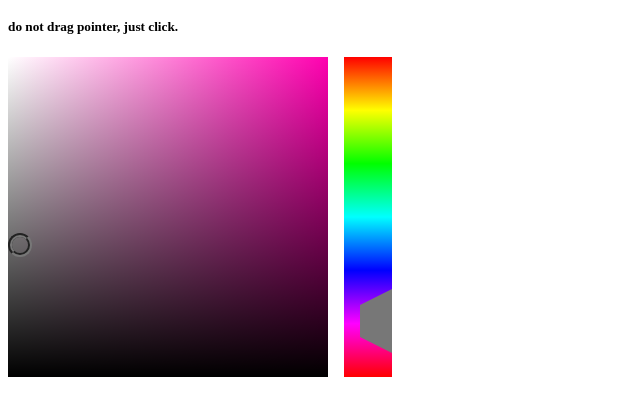
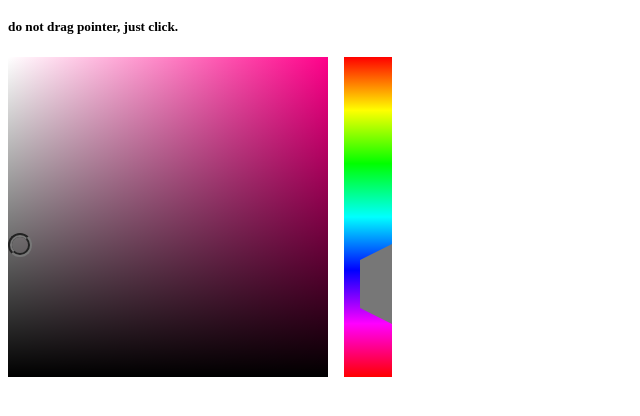
Before and after one commit to chonggi-tokhu/_Colour_Picker, a plain HTML site: page index.html in a window 1280 px wide. Both pictures are taken after a click on the element 368 px from the left and 267 px from the top of the page. Shown: the part 50-466 px from the top of the page, without its empty margins (0-640 px from the left). Drawn offline with Linux system fonts and the light colour scheme.

Commit message:
아니 이 무슨 What-The-Ghuck

```diff
--- a/files/css/colour_picker.css
+++ b/files/css/colour_picker.css
@@ -29,7 +29,7 @@ colourpicker .picker-inner .scrollbar .scroll {
     left: -2em;
     position: relative;
     width: 2em;
-    height: 2em;
+    height: 3em;
     border-right: 2em solid #777;
     border-bottom: 1em solid transparent;
     border-top: 1em solid transparent;
--- a/files/js/colour_picker.js
+++ b/files/js/colour_picker.js
@@ -1064,7 +1064,7 @@ colourpickerClass.prototype = {
         });
         scrollbar.addEventListener("click", function (ev) {
             if (ev.clientX > paletteEl.clientLeft) {
-                scrollbtn.style.top = ev.clientY - (scrollbtn.clientHeight * 1.6) + "px";
+                scrollbtn.style.top = ev.clientY - (scrollbtn.clientHeight * 2) + "px";
                 var gotColour = thisobj.getColourOnPositionOfScroll(createdPicker.els.scrollbar.els.scroll.el, ev);
                 startingcolour = gotColour;
                 createdPicker.els.palette.els.newPaletteInner.el.style.background = `linear-gradient(to bottom, ${startingcolour + '00'},#000000ff)`;
```
